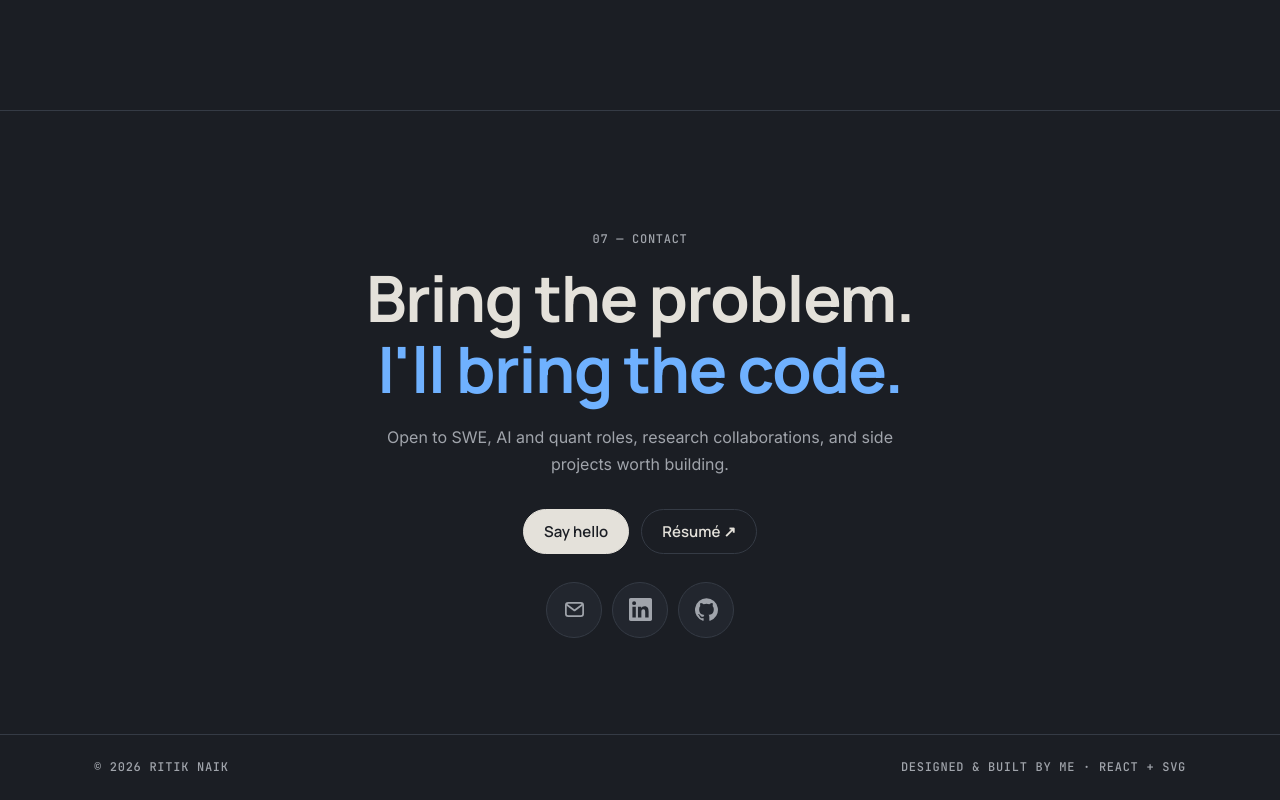
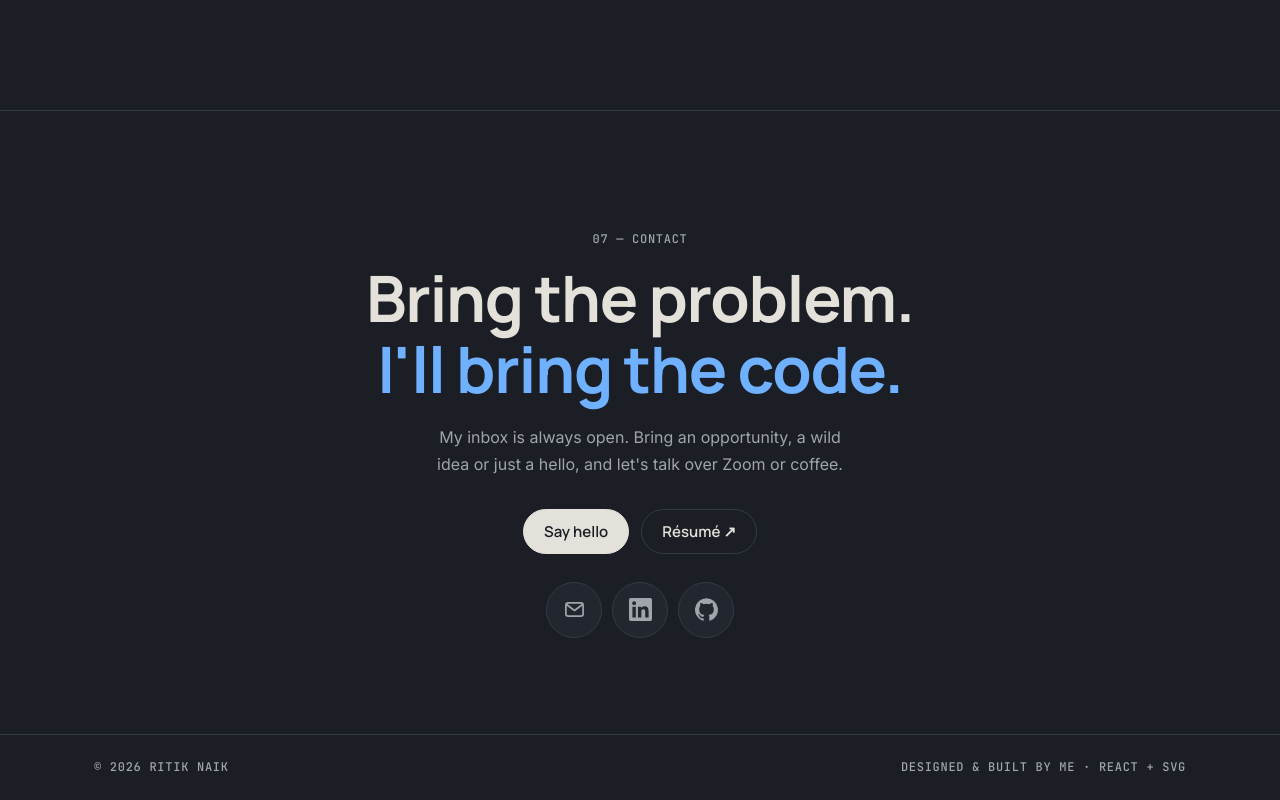
Before and after one commit to ritiknaik/portfolio, a React (Vite) app: page / in a window 1280 px wide. Shown: the part 10506-11306 px from the top of the page. Built offline with nearby package versions, Linux system fonts and the light colour scheme.

Commit message:
Make contact copy more open and approachable
Co-Authored-By: Claude Opus 5.5 <noreply@anthropic.com>

```diff
--- a/src/components/Contact.css
+++ b/src/components/Contact.css
@@ -1,6 +1,6 @@
 .contact { padding: 120px 0 96px; border-top: 1px solid var(--line); text-align: center; }
 .contact h2 { font-size: clamp(36px, 6vw, 64px); line-height: 1.1; margin: 16px 0 20px; }
-.contact-text { max-width: 520px; margin: 0 auto 32px; color: var(--muted); }
+.contact-text { max-width: 520px; margin: 0 auto 32px; color: var(--muted); text-wrap: balance; }
 .contact-cta { justify-content: center; margin-bottom: 28px; }
 .contact .socials { justify-content: center; }
 
--- a/src/components/Contact.jsx
+++ b/src/components/Contact.jsx
@@ -9,7 +9,9 @@ export default function Contact() {
         <div className="wrap reveal">
           <p className="mono">07 — Contact</p>
           <h2>Bring the problem.<br /><em>I'll bring the code.</em></h2>
-          <p className="contact-text">Open to SWE, AI and quant roles, research collaborations, and side projects worth building.</p>
+          <p className="contact-text">
+            My inbox is always open. Bring an opportunity, a wild idea or just a hello, and let&apos;s talk over Zoom or coffee.
+          </p>
           <div className="cta contact-cta">
             <a className="btn primary" href={`mailto:${person.email}`}>Say hello</a>
             <a className="btn" href={person.resume} target="_blank" rel="noopener noreferrer">Résumé ↗</a>
```
